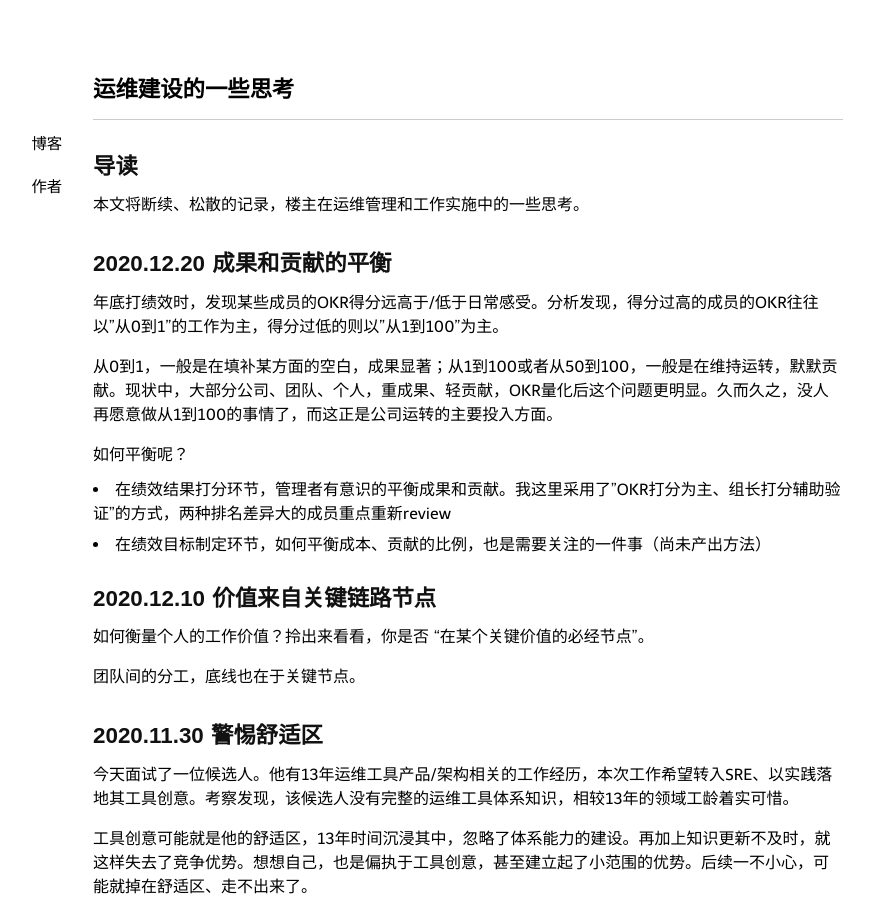
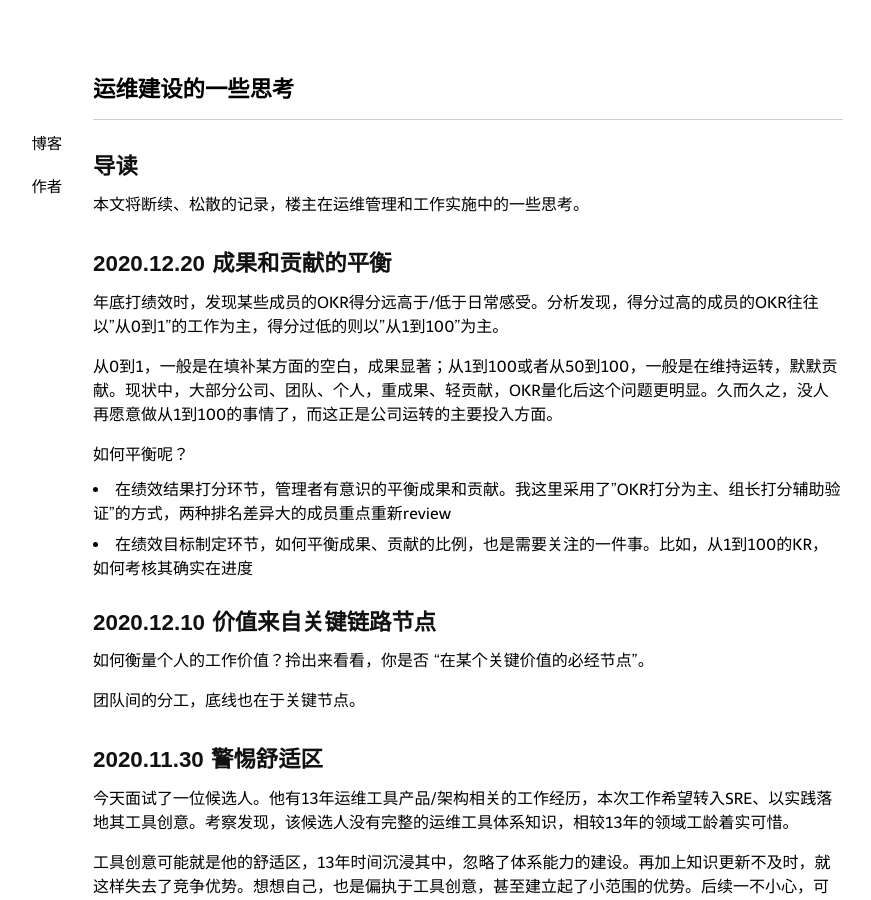
Before and after one commit to niean/niean.github.io, a Jekyll site: the page built from _posts/2020-03-15-op-tb.markdown, in a window 1280 px wide and 900 px high. Shown: the whole window, without its empty margins (172-1043 px from the left). Built offline with Jekyll 4.4.1, drawn with Linux system fonts in a browser that asks for light colours; comment, search, counter and statistics services are not loaded.

Commit message:
update 运维建设的一些思考

```diff
--- a/_posts/2020-03-15-op-tb.markdown
+++ b/_posts/2020-03-15-op-tb.markdown
@@ -17,7 +17,7 @@ tags:
 如何平衡呢？
 
 - 在绩效结果打分环节，管理者有意识的平衡成果和贡献。我这里采用了"OKR打分为主、组长打分辅助验证"的方式，两种排名差异大的成员重点重新review
-- 在绩效目标制定环节，如何平衡成本、贡献的比例，也是需要关注的一件事（尚未产出方法）
+- 在绩效目标制定环节，如何平衡成果、贡献的比例，也是需要关注的一件事。比如，从1到100的KR，如何考核其确实在进度
 
 
 ## 2020.12.10 价值来自关键链路节点
```
